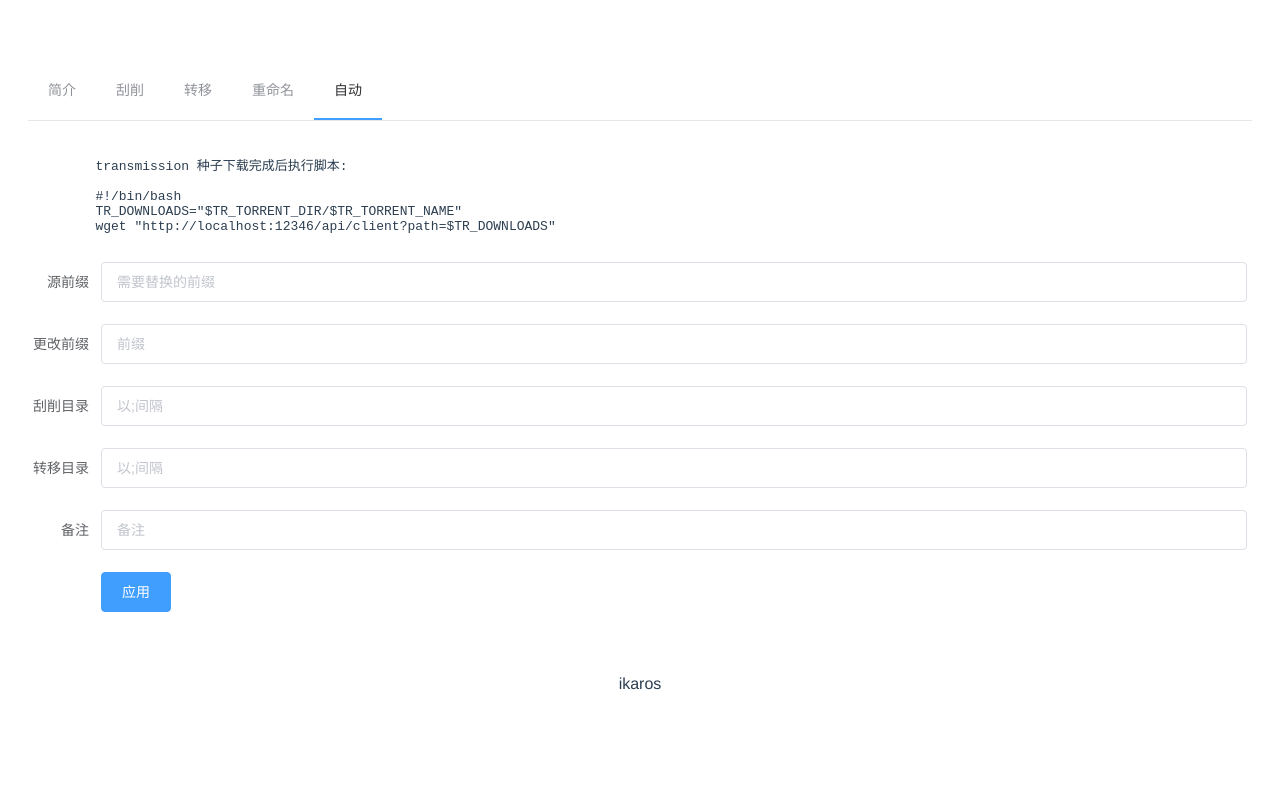
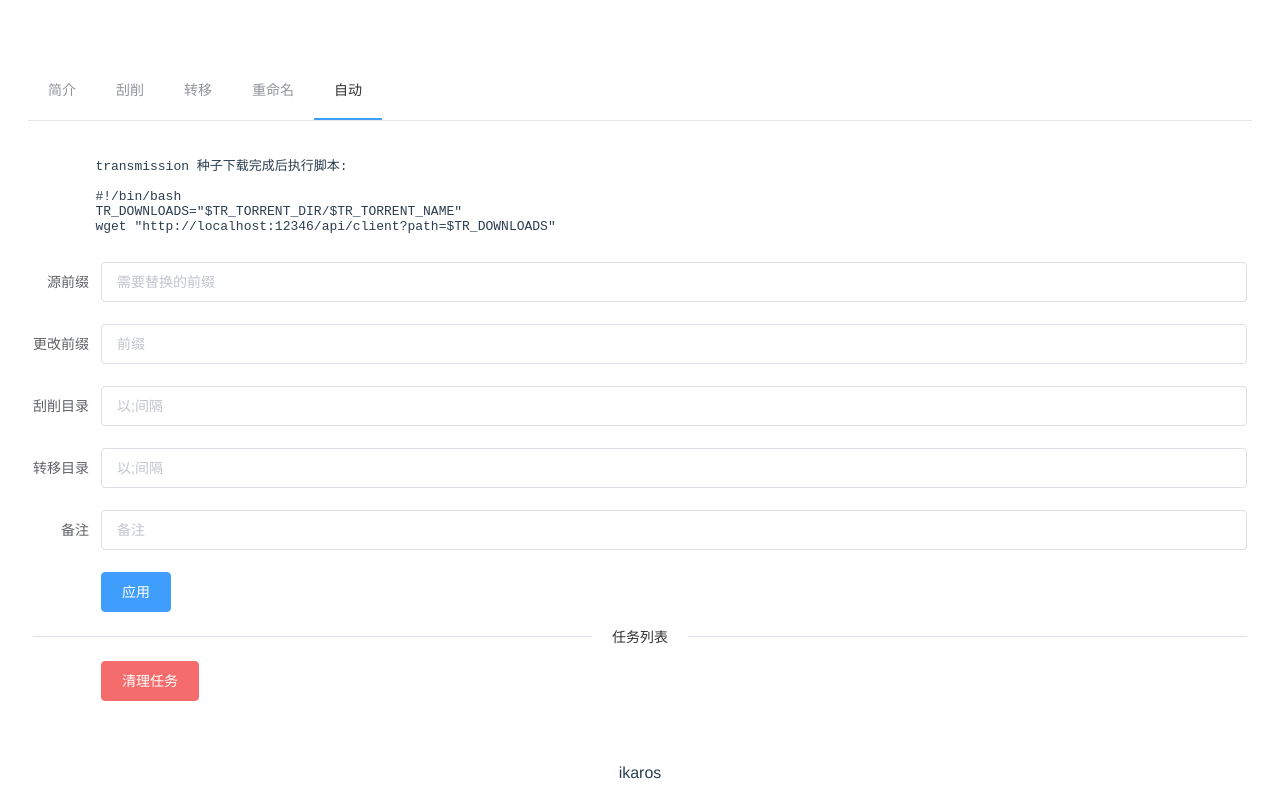
Before and after one commit to Suwmlee/ikaros-web, a Vue app: page / in a window 1280 px wide. Both pictures are taken after a click on the item "自动". Built offline with nearby package versions, Linux system fonts and the light colour scheme; no server answers.

Commit message:
Add clean task

```diff
--- a/src/components/autoconf.vue
+++ b/src/components/autoconf.vue
@@ -25,6 +25,10 @@
             </el-form-item>
             <el-form-item>
                 <el-button type="primary" @click="onSubmit">应用</el-button>
+            </el-form-item>
+            <el-divider>任务列表</el-divider>
+            <el-form-item>
+                <el-button type="danger" @click="clean">清理任务</el-button>
             </el-form-item>
         </el-form>
 
@@ -66,6 +70,15 @@ export default {
                     console.log(error);
                 });
         },
+        clean() {
+            axios.get('/api/client/clean')
+                .then(response => {
+                    console.log(response)
+                })
+                .catch(function (error) {
+                    console.log(error);
+                });
+        },
     }
 
 }
```
